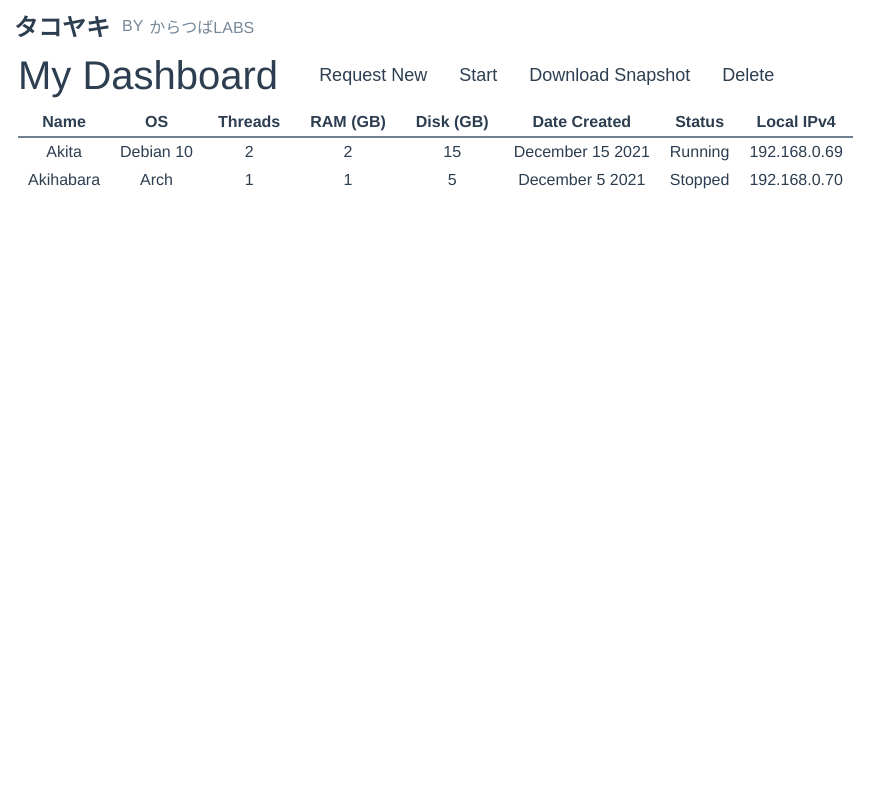
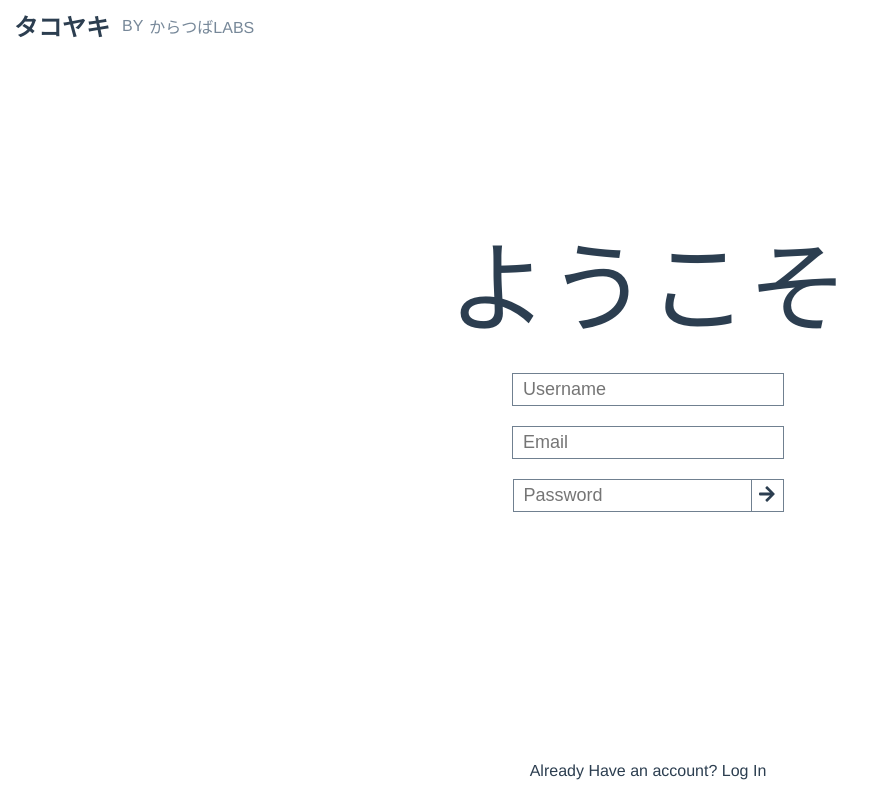
Before and after one commit to KaratsubaLabs/takoyaki-webui, a Vue app: page /signup in a window 1280 px wide. Before the commit this address led to /dashboard. Shown: the whole page, without its empty margins (0-889 px from the left). Built offline with nearby package versions, Linux system fonts and the light colour scheme.

Commit message:
wrote signup page

```diff
--- a/src/components/Login.vue
+++ b/src/components/Login.vue
@@ -1,18 +1,22 @@
 <template>
   <div class="maincontent">
-      <p class="bigtext" v-on:click="incrementEasteregg">おかえり</p>
+      <p v-if="this.$route.path == '/login'" class="bigtext" v-on:click="this.horny++">おかえり</p>
+      <p v-if="this.$route.path == '/signup'" class="bigtext" v-on:click="this.horny++">ようこそ</p>
       <div class="inputs">
         <input class="username" v-model="username" placeholder="Username">
         <br>
+        <input v-if="this.$route.path == '/signup'" class="username" v-model="email" placeholder="Email">
+        <br v-if="this.$route.path == '/signup'">
         <input class="password" v-model="password" type="password" placeholder="Password">
-        <button class="login_btn" v-on:click="processLogin">
+        <button class="login_btn" v-on:click="logUp">
           <font-awesome-icon icon="arrow-right" />
         </button>
-        <p class="forgotpassword link">Forgot your password?</p>
+        <p v-if="this.$route.path == '/login'" class="forgotpassword link" v-on:click="processResetPassword">Forgot your password?</p>
       </div>
   </div>
   <div class="bottomtext">
-    <p class="signup link">Sign Up</p>
+    <p class="signup link" v-if="this.$route.path == '/login'" v-on:click="this.$router.push('/signup'); this.horny=0">No Account? Sign Up</p>
+    <p class="signup link" v-if="this.$route.path == '/signup'" v-on:click="this.$router.push('/login'); this.horny=0">Already Have an account? Log In</p>
     <a v-if="horny>=10" class="horny link" href="https://myanimelist.net/anime/40750/Kaifuku_Jutsushi_no_Yarinaoshi" target="_blank">I'm Feeling Horny</a>
   </div>
 </template>
@@ -23,18 +27,19 @@ import AuthService from '/src/services/auth.service.js'
 export default {
   name: 'Login',
   methods: {
-    incrementEasteregg: function(e) {
-      e.preventDefault();
-      this.horny++;
+    logUp: function(e) {
+      e.preventDefault()
+      if (this.$route.path == '/login') this.processLogin();
+      else if (this.$route.path == '/signup') this.processSignUp();
     },
-    processLogin: function(e) {
-      e.preventDefault();
+    processLogin: function() {
       if (this.username == "") alert("Username cannot be empty");
       else if (this.password == "") alert("Password cannot be empty");
       else {
         var response = AuthService.login(this.username, this.password);
         console.log(response)
         if (response.status == 200) {
+          this.horny=0;
           this.$router.push('/dashboard');
         }
         else if (response.status == 401) alert("401 UNAUTHORIZED: Username or password incorrect");
@@ -43,11 +48,23 @@ export default {
         this.password = "";
       }
     },
+    processSignUp: function() {
+     if (this.username == "") alert("Username cannot be empty");
+     else if (this.email == "") alert("Email cannot be empty");
+     else if (this.password == "") alert("Password cannot be empty");
+    },
+    processResetPassword: function(e) {
+      e.preventDefault();
+      var email = window.prompt("Please enter your email address:");
+
+      if(email == "") alert("Please enter an email address!");
+    }
   },
   data() {
     return {
       horny: 0,
       username: "",
+      email: "",
       password: ""
     }
   }
--- a/src/router.js
+++ b/src/router.js
@@ -7,6 +7,11 @@ const routes = [
     {
         path: '/login',
         name: 'Login',
+        component: Login,
+    },
+    {
+        path: '/signup',
+        name: 'SignUp',
         component: Login,
     },
     {
```
